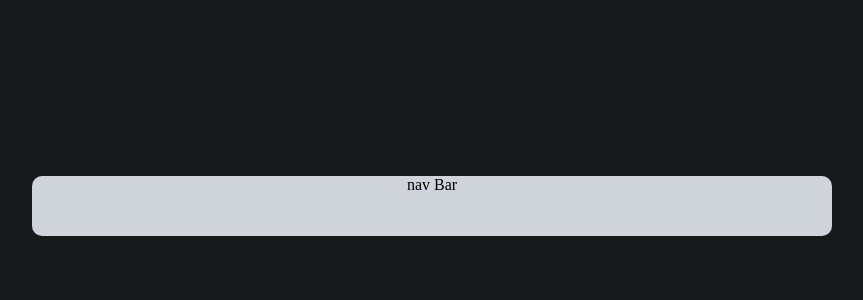
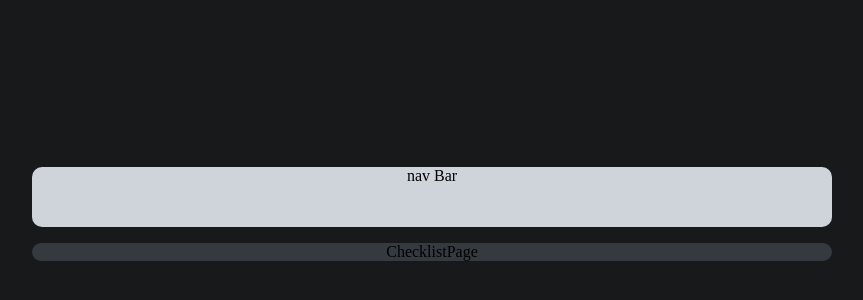
Before and after one commit to mv805/honey-do-checklists, a React (Create React App) app: page /userinfo/my-checklists in a window 1280 px wide. Shown: the part 186-486 px from the top of the page, without its empty margins (208-1071 px from the left). Built offline with nearby package versions, Linux system fonts and the light colour scheme; a web font is replaced by a local one.

Commit message:
Added checklist page

```diff
--- a/src/App.js
+++ b/src/App.js
@@ -1,6 +1,7 @@
 import { Switch, Redirect, Route } from 'react-router-dom';
 import './App.css';
 import MainHeader from './components/MainHeader';
+import ChecklistPage from './pages/ChecklistPage';
 import LoginPage from './pages/LoginPage';
 
 function App() {
@@ -15,6 +16,9 @@ function App() {
           <Route path="/login">
             <LoginPage />
           </Route>
+          <Route path="/userinfo/my-checklists">
+            <ChecklistPage />
+          </Route>
         </Switch>
       </main>
     </div>
--- /dev/null
+++ b/src/pages/ChecklistPage.js
@@ -0,0 +1,9 @@
+import React from 'react';
+
+const ChecklistPage = () => {
+    return (
+        <div>ChecklistPage</div>
+    );
+};
+
+export default ChecklistPage;
```
